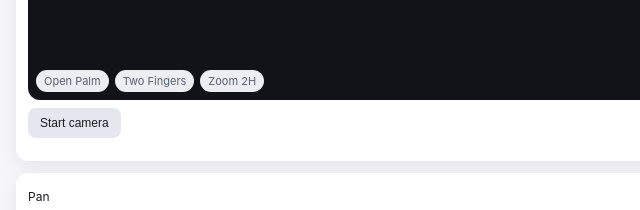
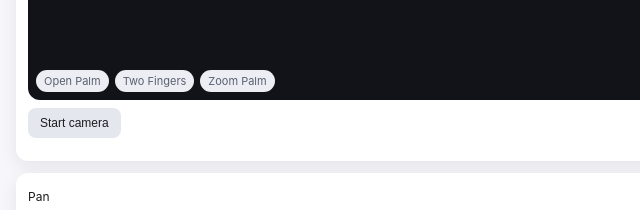
Before and after one commit to iamdbuko/Gesture-Pilot, a website with bundled scripts: page web-ui/index.html in a window 1280 px wide. Shown: the part 1570-1780 px from the top of the page, 0-640 px from the left. Built offline with nearby package versions, Linux system fonts and the light colour scheme.

Commit message:
zoom badge

```diff
--- a/web-ui/index.html
+++ b/web-ui/index.html
@@ -220,7 +220,7 @@
         <div class="badge-overlay" id="gesture-badges">
           <span class="badge" id="badge-openpalm">Open Palm</span>
           <span class="badge" id="badge-indexonly">Two Fingers</span>
-          <span class="badge" id="badge-zoom2h">Zoom 2H</span>
+          <span class="badge" id="badge-zoom2h">Zoom Palm</span>
         </div>
       </div>
       <div class="row" style="margin-top: 8px; align-items: center;">
```
